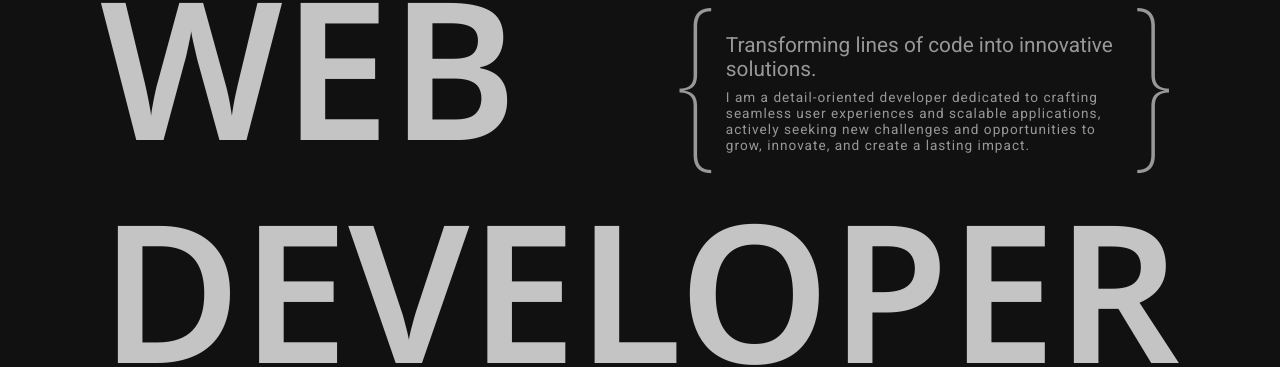
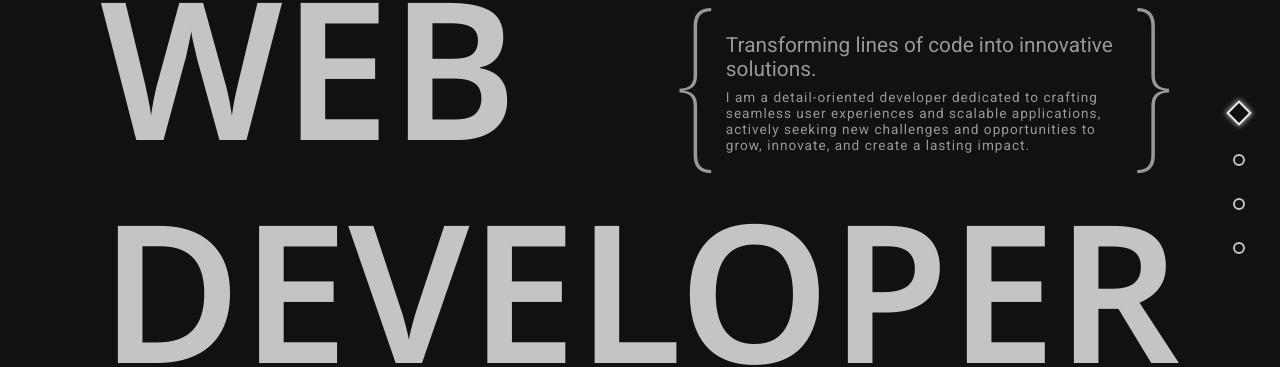
Before and after one commit to Shabahang-Saffari/Portfolio-Website, a React (Vite) app: page / in a window 1280 px wide. Shown: the part 221-588 px from the top of the page. Built offline with nearby package versions, Linux system fonts and the light colour scheme.

Commit message:
building scroll indicators

```diff
--- a/src/App.jsx
+++ b/src/App.jsx
@@ -6,6 +6,7 @@ import Projects from "./components/Projects/Projects";
 import Contact from "./components/Contact/Contact";
 
 import { useGlobalContext } from "./Context";
+import ScrollBar from "./components/ScrollBar/ScrollBar";
 
 function App() {
   const { dark_mode } = useGlobalContext();
@@ -15,12 +16,13 @@ function App() {
   }
   return (
     <main className={dark_mode ? "dark_mode" : "light_mode"}>
-      <Cursor />
+      <ScrollBar />
       <Navbar />
       <Hero />
       <AboutMe />
       <Projects />
       <Contact />
+      <Cursor />
     </main>
   );
 }
--- a/src/Context.jsx
+++ b/src/Context.jsx
@@ -7,6 +7,7 @@ import {
   BTNS_EXIT_HOVERING,
   AVAILABLE_HOVERING,
   EXIT_AVAILABLE_HOVERING,
+  ACTIVATE_PAGE,
 } from "./actions";
 import reducer from "./reducer";
 
@@ -19,6 +20,7 @@ const initialState = {
   nav_menu: false,
   btns_hover: false,
   available_hover: false,
+  active_page: 0,
 };
 
 export const AppProvider = ({ children }) => {
@@ -54,6 +56,11 @@ export const AppProvider = ({ children }) => {
     dispatch({ type: EXIT_AVAILABLE_HOVERING });
   };
 
+  // ****** Acitivating Page ********
+  const activate_page = (page_id) => {
+    dispatch({ type: ACTIVATE_PAGE, payload: { page_id } });
+  };
+
   return (
     <AppContext.Provider
       value={{
@@ -65,6 +72,7 @@ export const AppProvider = ({ children }) => {
         hover_btns_exit,
         hover_on_available,
         exit_available_hover,
+        activate_page,
       }}
     >
       {children}
--- a/src/actions.js
+++ b/src/actions.js
@@ -5,3 +5,4 @@ export const BTNS_HOVERING = "BTNS_HOVERING";
 export const BTNS_EXIT_HOVERING = "BTNS_EXIT_HOVERING";
 export const AVAILABLE_HOVERING = "AVAILABLE_HOVERING";
 export const EXIT_AVAILABLE_HOVERING = "EXIT_AVAILABLE_HOVERING";
+export const ACTIVATE_PAGE = "ACTIVATE_PAGE";
--- a/src/components/About me/AboutMe.jsx
+++ b/src/components/About me/AboutMe.jsx
@@ -1,8 +1,33 @@
+import { useEffect } from "react";
+import { useGlobalContext } from "../../Context";
 import Skill from "./Skill";
 import "./about_me.scss";
 import { motion } from "framer-motion";
 
 const AboutMe = () => {
+  // const { activate_page, active_page } = useGlobalContext();
+  // useEffect(() => {
+  //   const handle_scroll = () => {
+  //     const page_height = window.innerHeight;
+  //     const scroll_position = window.scrollY;
+  //     let new_active_page = Math.ceil((scroll_position + 1) / page_height);
+  //     if (scroll_position === 0) {
+  //       new_active_page = 0;
+  //     }
+  //     // console.log("scroll_position", scroll_position);
+  //     // console.log("page_height", page_height);
+  //     // console.log("new_active_page", new_active_page);
+
+  //     if (new_active_page !== active_page) {
+  //       activate_page(new_active_page);
+  //     }
+  //   };
+  //   window.addEventListener("scroll", handle_scroll);
+  //   return () => {
+  //     window.removeEventListener("scroll", handle_scroll);
+  //   };
+  // }, [active_page]);
+
   return (
     <div id="about_me" className="about_me_wrapper">
       <div className="about_me_content">
@@ -29,9 +54,9 @@ const AboutMe = () => {
               <li>Python Programing (Grade A)</li>
               <p>Fall 2022, BCIT, BC, Canada </p>
               <li>NodeJS</li>
-              <p>Udemy Certificate</p>
+              <p>Udemy Certificate, 2023</p>
               <li>React</li>
-              <p>Udemy Certificate</p>
+              <p>Udemy Certificate, 2024</p>
             </ul>
           </div>
         </div>
--- a/src/components/Contact/Contact.jsx
+++ b/src/components/Contact/Contact.jsx
@@ -22,10 +22,10 @@ const Contact = () => {
   const user_email_ref = useRef();
   const user_msg_ref = useRef();
 
-  const { hover_on_available, exit_available_hover, dark_mode } =
+  const { hover_on_available, exit_available_hover, dark_mode, activate_page } =
     useGlobalContext();
 
-  // **************   Available btn   *******************
+  // **************   Send btn Effect  ***************
 
   const cursor_hover_handler = () => {
     hover_on_available();
@@ -34,6 +34,8 @@ const Contact = () => {
   const cursor_exit_hover_handler = () => {
     exit_available_hover();
   };
+
+  // **************   Acitvate Page   ****************
 
   // **************   Send Email   *******************
 
--- a/src/components/Hero/Hero.jsx
+++ b/src/components/Hero/Hero.jsx
@@ -1,3 +1,5 @@
+import { useGlobalContext } from "../../Context";
+import { useEffect } from "react";
 import { nanoid } from "nanoid";
 import { motion } from "framer-motion";
 import "./hero.scss";
@@ -8,6 +10,32 @@ const hero_title_array1 = hero_title_p1.split("");
 const hero_title_array2 = hero_title_p2.split("");
 
 const Hero = () => {
+  const { activate_page, active_page } = useGlobalContext();
+
+  // **************   Acitvate Page   ****************
+  useEffect(() => {
+    const handle_scroll = () => {
+      const page_height = window.innerHeight;
+      const scroll_position = window.scrollY;
+      let new_active_page = Math.ceil((scroll_position + 1) / page_height);
+      if (scroll_position === 0) {
+        new_active_page = 0;
+      }
+      // console.log("scroll_position", scroll_position);
+      // console.log("page_height", page_height);
+      // console.log("new_active_page", new_active_page);
+
+      if (new_active_page !== active_page) {
+        activate_page(new_active_page);
+      }
+    };
+    window.addEventListener("scroll", handle_scroll);
+    return () => {
+      window.removeEventListener("scroll", handle_scroll);
+    };
+  }, [active_page]);
+  // *************************************************
+
   return (
     <div id="home" className="hero_wrapper">
       <div className="hero_title_wrapper">
--- a/src/components/Navbar/navbar.scss
+++ b/src/components/Navbar/navbar.scss
@@ -115,6 +115,7 @@
   @include flex_center;
   flex-direction: column;
   gap: 2rem;
+  z-index: 200;
   // border: 2px solid yellow;
   li {
     text-wrap: nowrap;
--- /dev/null
+++ b/src/components/ScrollBar/ScrollBar.jsx
@@ -0,0 +1,39 @@
+import { inner_links } from "../data";
+import { useGlobalContext } from "../../Context";
+import { motion } from "framer-motion";
+import "./scroll_bar.scss";
+
+const ScrollBar = () => {
+  const { active_page, activate_page } = useGlobalContext();
+
+  const click_handler = (page_id) => {
+    activate_page(page_id);
+  };
+
+  return (
+    <motion.ul className="scroll_bar">
+      {inner_links.map((link) => {
+        return (
+          <motion.li
+            key={link.id}
+            initial={{ opacity: 0, scale: 0.3 }}
+            animate={{ opacity: 1, scale: 1 }}
+            transition={{ type: "spring", stiffness: 300 }}
+            whileHover={{
+              scale: 2,
+            }}
+          >
+            <a
+              href={link.href}
+              className={active_page === link.id ? "active_page" : ""}
+              onClick={() => {
+                click_handler(link.id);
+              }}
+            ></a>
+          </motion.li>
+        );
+      })}
+    </motion.ul>
+  );
+};
+export default ScrollBar;
--- /dev/null
+++ b/src/components/ScrollBar/scroll_bar.scss
@@ -0,0 +1,49 @@
+@import "../../Sass/resets";
+@import "../../Sass/variables";
+@import "../../Sass/functions";
+
+.scroll_bar {
+  position: static;
+  display: none;
+}
+
+@media screen and (min-width: 900px) {
+  .scroll_bar {
+    position: fixed;
+    display: flex;
+    flex-direction: column;
+    align-items: center;
+    gap: 2rem;
+    right: 2rem;
+    top: 50%;
+    transform: translateY(-50%);
+    // transition: $transition;
+
+    // border: 1px solid yellow;
+
+    a {
+      display: block;
+      height: 12px;
+      width: 12px;
+      border-radius: 50%;
+      // background: $primary_100;
+      border: 2px solid $primary_200;
+      transition: $transition;
+
+      &:hover {
+        border: 2px solid $secondary_100;
+        border-radius: 0;
+        transform: rotate(180deg);
+      }
+    }
+    .active_page {
+      height: 18px;
+      width: 18px;
+      border: 2px solid $primary_100;
+      border-radius: 0;
+      box-shadow: 0 0 5px 1px $primary_300;
+      transition: 0.5s ease-in-out;
+      transform: rotate(315deg);
+    }
+  }
+}
--- a/src/components/data.jsx
+++ b/src/components/data.jsx
@@ -40,22 +40,22 @@ import { nanoid } from "nanoid";
 
 export const inner_links = [
   {
-    id: nanoid(),
+    id: 0,
     href: "#home",
     text: "home",
   },
   {
-    id: nanoid(),
+    id: 1,
     href: "#about_me",
     text: "About Me",
   },
   {
-    id: nanoid(),
+    id: 2,
     href: "#project",
     text: "projects",
   },
   {
-    id: nanoid(),
+    id: 3,
     href: "#contact",
     text: "contact",
   },
--- a/src/reducer.js
+++ b/src/reducer.js
@@ -6,6 +6,7 @@ import {
   BTNS_EXIT_HOVERING,
   AVAILABLE_HOVERING,
   EXIT_AVAILABLE_HOVERING,
+  ACTIVATE_PAGE,
 } from "./actions";
 
 const reducer = (state, action) => {
@@ -31,6 +32,9 @@ const reducer = (state, action) => {
     case EXIT_AVAILABLE_HOVERING:
       return { ...state, available_hover: false };
 
+    case ACTIVATE_PAGE:
+      return { ...state, active_page: action.payload.page_id };
+
     default:
       throw new Error(`Requested action type: ${action.type} not found!`);
   }
```
Also changed, not shown: src/Sass/_components.scss (deleted, +0 -25 lines).
